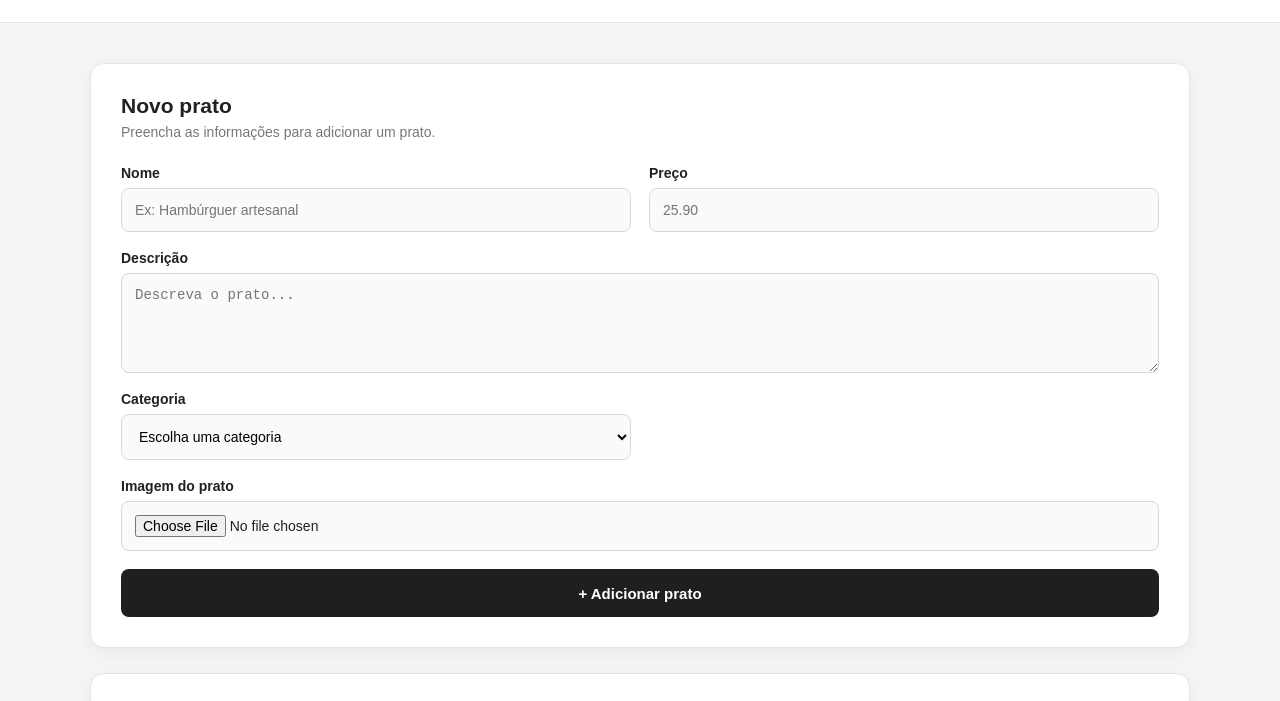
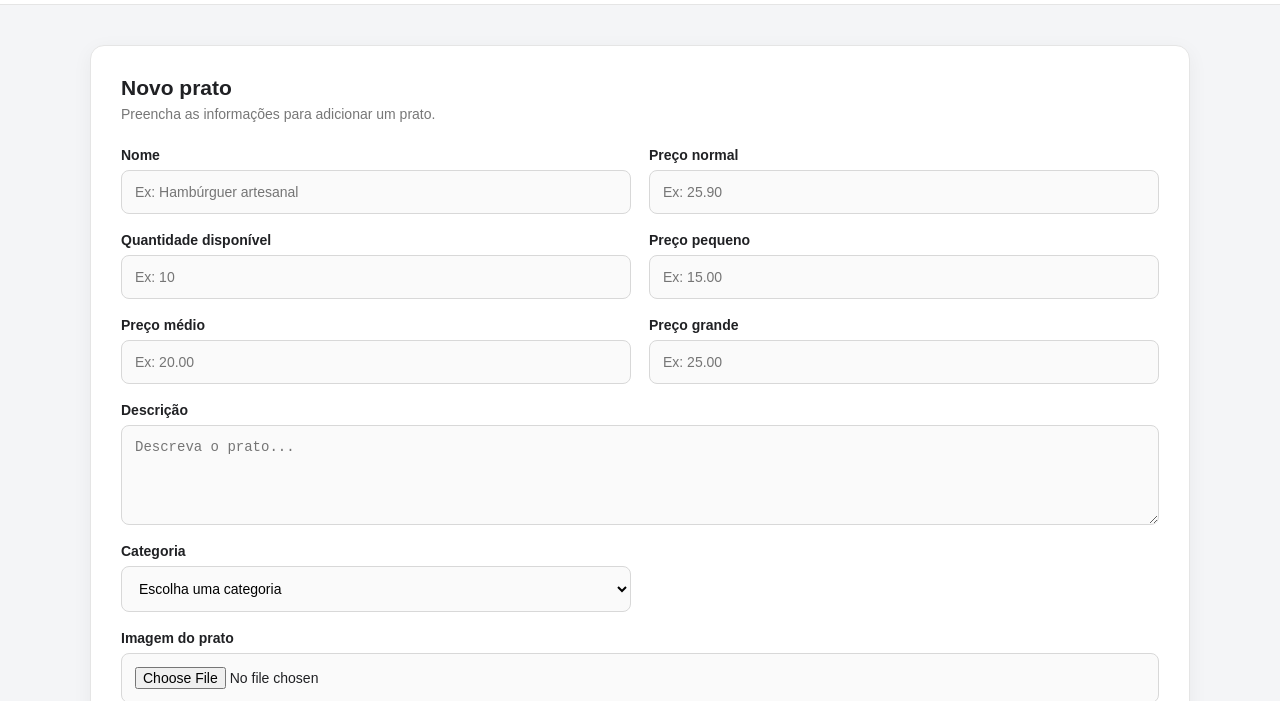
Before and after one commit to RuanC27/Cardapio-administrador, a plain HTML site: page index.html in a window 1280 px wide. Shown: the part 96-797 px from the top of the page. Drawn offline with Linux system fonts and the light colour scheme; no server answers.

Commit message:
Update index.html

````diff
--- a/index.html
+++ b/index.html
@@ -4,7 +4,7 @@
 
 <head>
 
-```
+
 <meta charset="UTF-8">
 
 <meta name="viewport" content="width=device-width, initial-scale=1.0">
@@ -12,13 +12,13 @@
 <title>Administração do Cardápio</title>
 
 <link rel="stylesheet" href="admin.css">
-```
+
 
 </head>
 
 <body>
 
-```
+
 <header class="topo">
 
     <div>
@@ -70,19 +70,106 @@
             </div>
 
 
+            <!-- =====================================
+                 PREÇO NORMAL
+            ====================================== -->
+
             <div class="campo">
 
                 <label for="preco">
-                    Preço
+                    Preço normal
                 </label>
 
                 <input
                     type="number"
                     id="preco"
-                    placeholder="25.90"
+                    placeholder="Ex: 25.90"
                     step="0.01"
                     min="0"
-                    required
+                >
+
+            </div>
+
+
+            <!-- =====================================
+                 QUANTIDADE
+            ====================================== -->
+
+            <div class="campo">
+
+                <label for="quantidade">
+                    Quantidade disponível
+                </label>
+
+                <input
+                    type="number"
+                    id="quantidade"
+                    placeholder="Ex: 10"
+                    min="0"
+                    step="1"
+                >
+
+            </div>
+
+
+            <!-- =====================================
+                 PREÇO PEQUENO
+            ====================================== -->
+
+            <div class="campo">
+
+                <label for="preco_pequeno">
+                    Preço pequeno
+                </label>
+
+                <input
+                    type="number"
+                    id="preco_pequeno"
+                    placeholder="Ex: 15.00"
+                    step="0.01"
+                    min="0"
+                >
+
+            </div>
+
+
+            <!-- =====================================
+                 PREÇO MÉDIO
+            ====================================== -->
+
+            <div class="campo">
+
+                <label for="preco_medio">
+                    Preço médio
+                </label>
+
+                <input
+                    type="number"
+                    id="preco_medio"
+                    placeholder="Ex: 20.00"
+                    step="0.01"
+                    min="0"
+                >
+
+            </div>
+
+
+            <!-- =====================================
+                 PREÇO GRANDE
+            ====================================== -->
+
+            <div class="campo">
+
+                <label for="preco_grande">
+                    Preço grande
+                </label>
+
+                <input
+                    type="number"
+                    id="preco_grande"
+                    placeholder="Ex: 25.00"
+                    step="0.01"
+                    min="0"
                 >
 
             </div>
@@ -212,7 +299,6 @@
 
 
 <script src="admin.js"></script>
-```
 
 </body>
 
````
